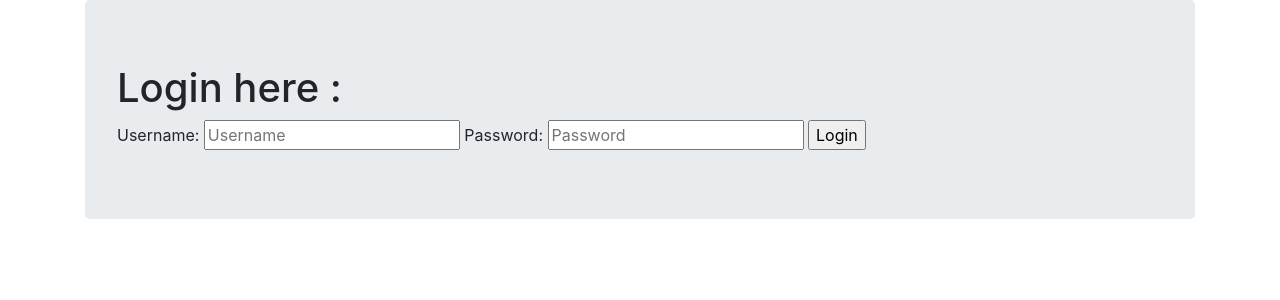
After one commit to aeciovc/sda_django_myquote, a Django app: page /accounts/login/ in a window 1280 px wide. The commit adds this page. Shown: the top 300 px of the page. Run offline with Django 3.2, Linux system fonts and the light colour scheme; some libraries are stand-ins or nearby versions.

Commit message:
created login view + login.html, added accounts app to the project settings, added login_required() restrictors for buyers app

```diff
--- /dev/null
+++ b/myquote/accounts/urls.py
@@ -0,0 +1,7 @@
+from django.urls import path
+
+from .views import user_login
+
+urlpatterns = [
+    path('login/', user_login, name="user-login"),
+]
--- a/myquote/accounts/views.py
+++ b/myquote/accounts/views.py
@@ -1,3 +1,22 @@
+from django.contrib.auth import authenticate, login
+from django.http import HttpResponseRedirect, HttpResponse
 from django.shortcuts import render
+from django.urls import reverse
 
-# Create your views here.
+
+def user_login(request):
+    if request.method == 'POST':
+        username = request.POST.get('username')
+        password = request.POST.get('password')
+        user = authenticate(username=username, password=password)
+        if user:
+            if user.is_active:
+                login(request, user)
+                return HttpResponseRedirect(reverse('buyers-list'))
+            else:
+                return HttpResponse("Your account was inactive.")
+        else:
+
+            return HttpResponse("Invalid login details given. Go back and try again")
+    else:
+        return render(request, 'login.html', {})
--- a/myquote/buyers/urls.py
+++ b/myquote/buyers/urls.py
@@ -1,10 +1,11 @@
+from django.contrib.auth.decorators import login_required
 from django.urls import path
 from .views import (BuyersListView, BuyersCreateView,
                     BuyersUpdateView, BuyersDeleteView)
 
 urlpatterns = [
-    path('', BuyersListView.as_view(), name="buyers-list"),
-    path('create/', BuyersCreateView.as_view(), name="buyers-create"),
-    path('update/<int:pk>/', BuyersUpdateView.as_view(), name="buyers-update"),
-    path('delete/<int:pk>/', BuyersDeleteView.as_view(), name="buyers-delete"),
+    path('', login_required(BuyersListView.as_view()), name="buyers-list"),
+    path('create/', login_required(BuyersCreateView.as_view()), name="buyers-create"),
+    path('update/<int:pk>/', login_required(BuyersUpdateView.as_view()), name="buyers-update"),
+    path('delete/<int:pk>/', login_required(BuyersDeleteView.as_view()), name="buyers-delete"),
 ]
--- a/myquote/myquote/settings.py
+++ b/myquote/myquote/settings.py
@@ -39,6 +39,7 @@ INSTALLED_APPS = [
     'django.contrib.staticfiles',
     'buyers',
     'products',
+    'accounts',
 ]
 
 MIDDLEWARE = [
--- a/myquote/myquote/urls.py
+++ b/myquote/myquote/urls.py
@@ -23,6 +23,7 @@ urlpatterns = [
     path('admin/', admin.site.urls),
     path('buyers/', include('buyers.urls')),
     path('', TemplateView.as_view(template_name="index.html")),
+    path('accounts/', include('accounts.urls')),
 ]
 
 if settings.DEBUG:
--- a/myquote/templates/base.html
+++ b/myquote/templates/base.html
@@ -5,7 +5,7 @@
     {% block head %}
       {% block meta %}
         <meta http-equiv="Content-Type" content="text/html; charset=UTF-8">
-        <!-- Meta, title, CSS, favicons, etc. -->
+
         <meta charset="utf-8">
         <meta http-equiv="X-UA-Compatible" content="IE=edge">
         <meta name="viewport" content="width=device-width, initial-scale=1">
--- /dev/null
+++ b/myquote/templates/login.html
@@ -0,0 +1,23 @@
+{% extends 'bases.html' %}
+
+{% block title %}  Login {% endblock %}
+
+{% block content %}
+
+  <div class="container">
+    <div class="jumbotron">
+      <h1>Login here :</h1>
+        <form method="post" action="{% url 'user-login' %}">
+                  {% csrf_token %}
+                  {# A more "HTML" way of creating the login form#}
+                  <label for="username">Username:</label>
+                  <input type="text" name="username" placeholder="Username">
+
+                  <label for="password">Password:</label>
+                  <input type="password" name="password" placeholder="Password">
+                  <input type="submit" name="" value="Login">
+        </form>
+    </div>
+  </div>
+
+{% endblock content%}
```
